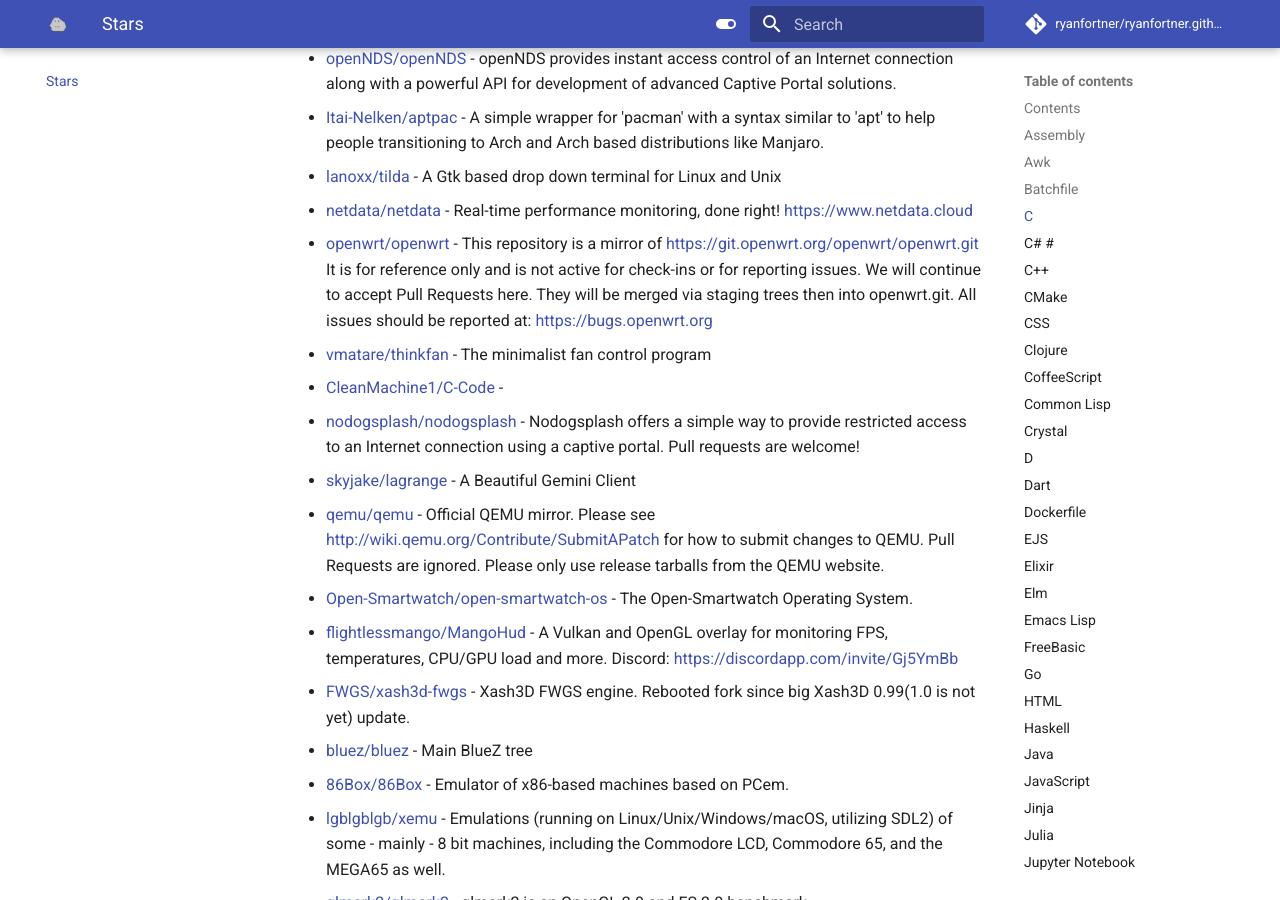
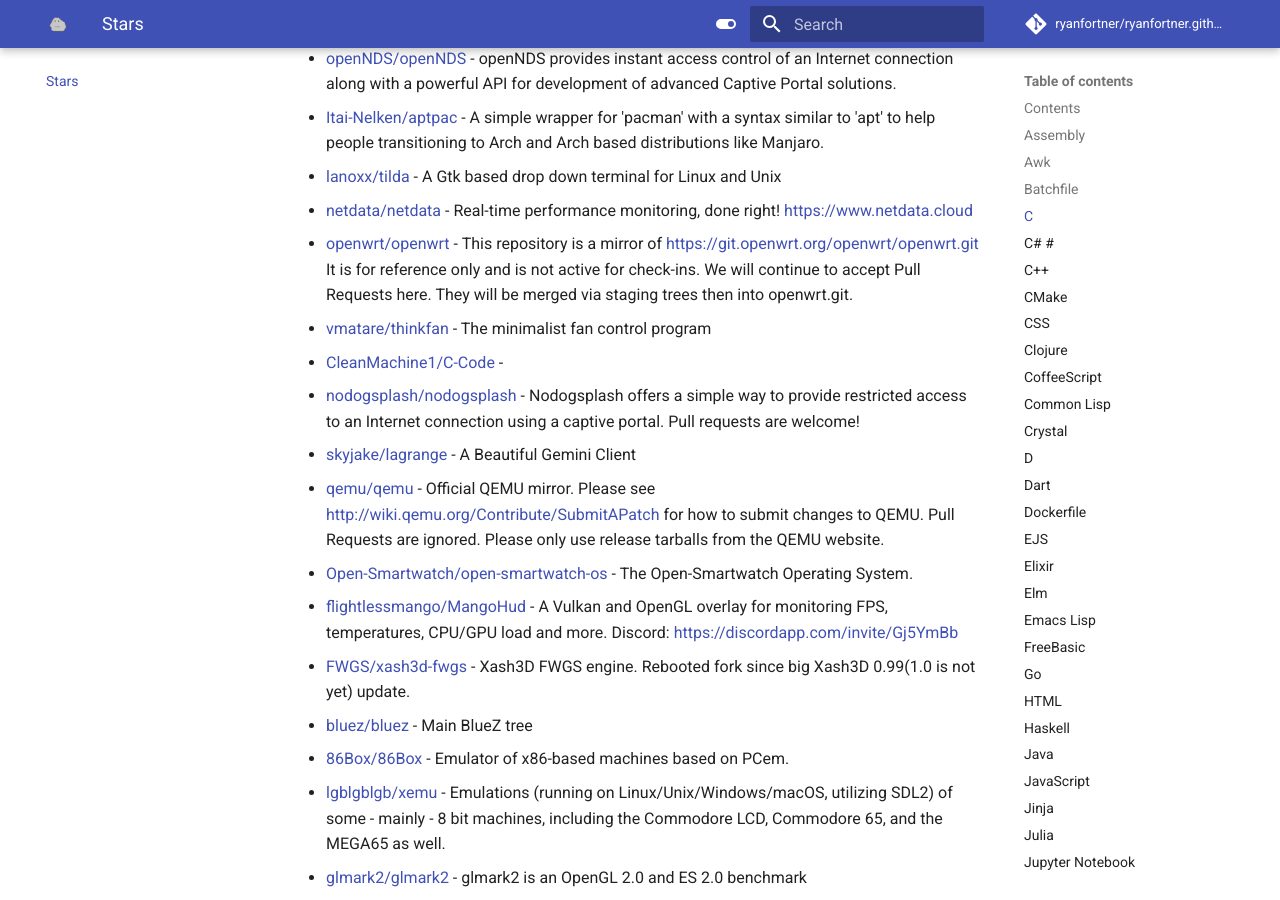
Before and after one commit to ryanfortner/ryanfortner.github.io, an MkDocs documentation site: the page built from docs/stars.md, in a window 1280 px wide and 900 px high, scrolled down 7346 px. Built offline with MkDocs 1.6.1 and Material for MkDocs 9.7.7, drawn with Linux system fonts in a browser that asks for light colours; emoji names are drawn with the system emoji font; comment, search, counter and statistics services are not loaded; part of the change alters nothing that is shown; some of the changed text lies outside the part shown.

Commit message:
update stars.md

```diff
--- a/docs/stars.md
+++ b/docs/stars.md
@@ -195,7 +195,7 @@
 - [Itai-Nelken/aptpac](https://github.com/Itai-Nelken/aptpac) - A simple wrapper for 'pacman' with a syntax similar to 'apt' to help people transitioning to Arch and Arch based distributions like Manjaro.
 - [lanoxx/tilda](https://github.com/lanoxx/tilda) - A Gtk based drop down terminal for Linux and Unix
 - [netdata/netdata](https://github.com/netdata/netdata) - Real-time performance monitoring, done right! https://www.netdata.cloud
-- [openwrt/openwrt](https://github.com/openwrt/openwrt) - This repository is a mirror of https://git.openwrt.org/openwrt/openwrt.git It is for reference only and is not active for check-ins or for reporting issues.  We will continue to accept Pull Requests here. They will be merged via staging trees then into openwrt.git. All issues should be reported at: https://bugs.openwrt.org
+- [openwrt/openwrt](https://github.com/openwrt/openwrt) - This repository is a mirror of https://git.openwrt.org/openwrt/openwrt.git It is for reference only and is not active for check-ins.  We will continue to accept Pull Requests here. They will be merged via staging trees then into openwrt.git.
 - [vmatare/thinkfan](https://github.com/vmatare/thinkfan) - The minimalist fan control program
 - [CleanMachine1/C-Code](https://github.com/CleanMachine1/C-Code) -
 - [nodogsplash/nodogsplash](https://github.com/nodogsplash/nodogsplash) - Nodogsplash offers a simple way to provide restricted access to an Internet connection using a captive portal. Pull requests are welcome!
@@ -1040,6 +1040,7 @@
 
 ## PHP
 
+- [wp-cli/wp-cli](https://github.com/wp-cli/wp-cli) - ⚙️ WP-CLI framework
 - [PHPMailer/PHPMailer](https://github.com/PHPMailer/PHPMailer) - The classic email sending library for PHP
 - [clooney/usps](https://github.com/clooney/usps) - USPS tracking API and webhook make it easy to integrate USPS Tracking function into your own project. Support APIs Client Libraries for php.
 - [luolongfei/freenom](https://github.com/luolongfei/freenom) - Freenom 域名自动续期。Freenom domain name renews automatically.
@@ -1082,6 +1083,7 @@
 
 ## Python
 
+- [vandalsoul/darkmatter-grub2-theme](https://github.com/vandalsoul/darkmatter-grub2-theme) - Dark Matter GRUB Theme  👨‍🔬💙
 - [python/cpython](https://github.com/python/cpython) - The Python programming language
 - [Jahaja/psdash](https://github.com/Jahaja/psdash) - A linux system information web dashboard using psutils and flask
 - [holoviz/panel](https://github.com/holoviz/panel) - A high-level app and dashboarding solution for Python
@@ -1179,7 +1181,7 @@
 - [conan-io/conan](https://github.com/conan-io/conan) - Conan - The open-source C/C++ package manager
 - [waydroid/waydroid](https://github.com/waydroid/waydroid) - Waydroid uses a container-based approach to boot a full Android system on a regular GNU/Linux system like Ubuntu.
 - [bbilly1/tubearchivist](https://github.com/bbilly1/tubearchivist) - Your self hosted YouTube media server
-- [iBug/This-Repo-Has-427-Stars](https://github.com/iBug/This-Repo-Has-427-Stars) - Yes, it's true :sparkling_heart: This repository has 427 stars.
+- [iBug/This-Repo-Has-428-Stars](https://github.com/iBug/This-Repo-Has-428-Stars) - Yes, it's true :heartpulse: This repository has 428 stars.
 - [Billwilliams1952/PiCameraApp](https://github.com/Billwilliams1952/PiCameraApp) - A graphical interface for programming the Raspberry Pi PiCamera. Written in Python using Tkinter.
 - [azlux/botamusique](https://github.com/azlux/botamusique) - Bot to play youtube / soundcloud / radio / local music on Mumble (using pymumble).
 - [searx/searx](https://github.com/searx/searx) - Privacy-respecting metasearch engine
```
